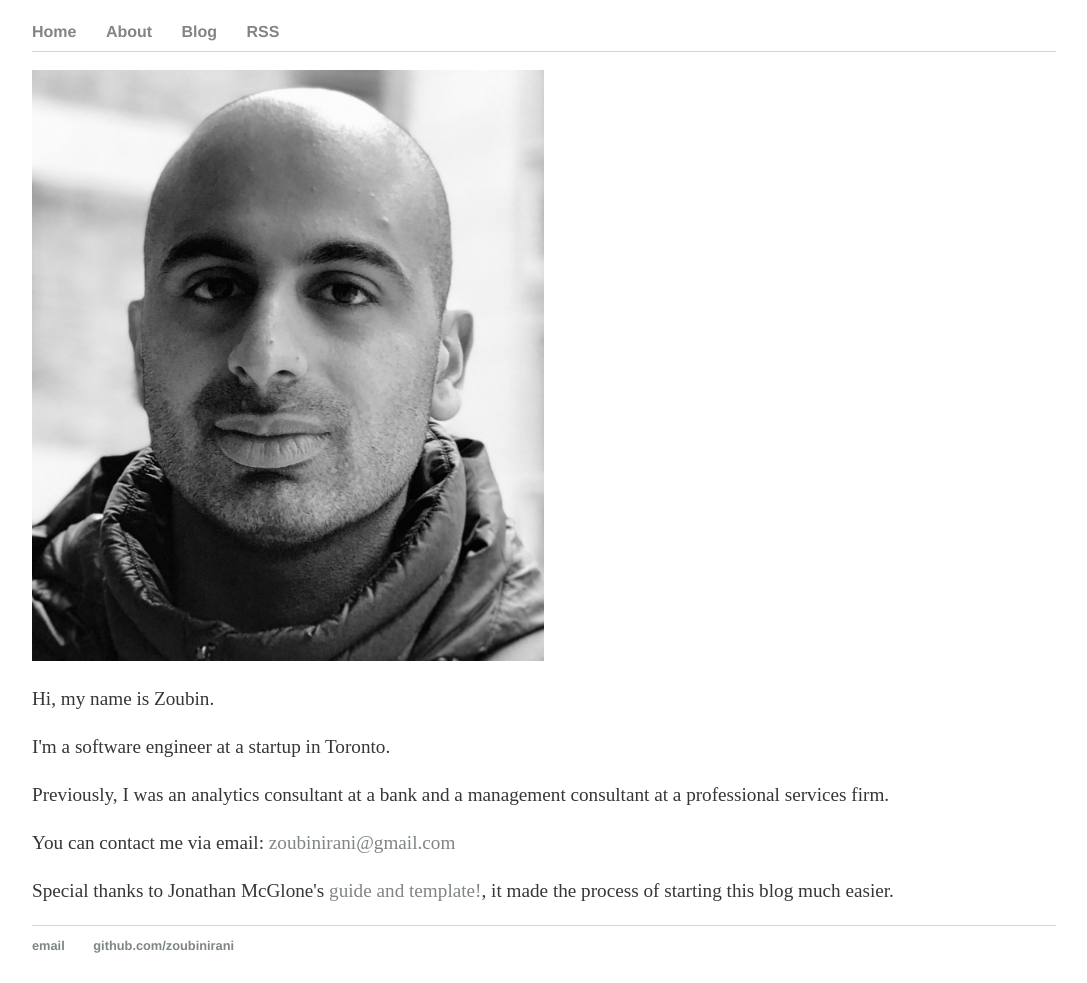
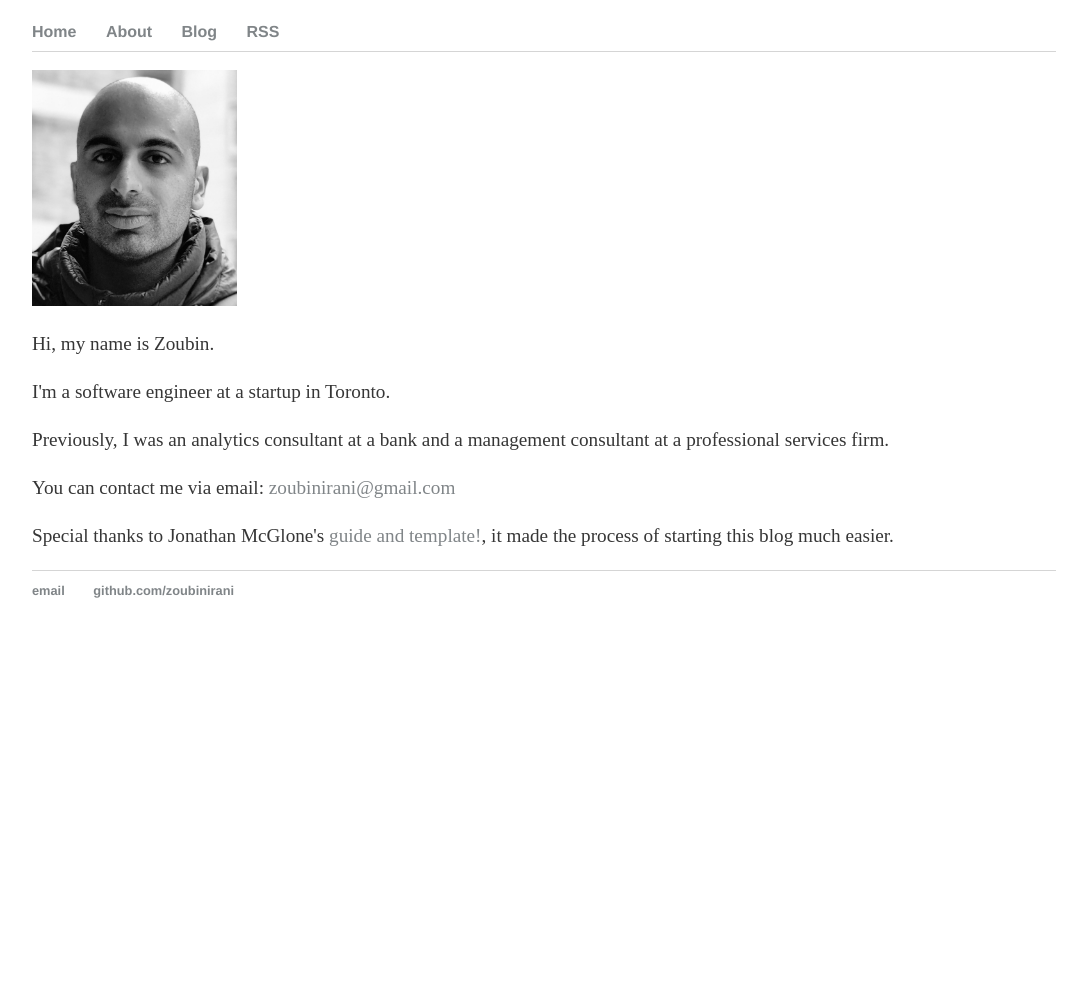
Before and after one commit to zoubinirani/zoubinirani.github.io, a Jekyll site: the page built from about/index.html, in a window 1280 px wide. Shown: the whole page, without its empty margins (96-1183 px from the left). Built offline with Jekyll 4.4.1, drawn with Linux system fonts in a browser that asks for light colours; after the commit the page ends 900 px from its top, so only the background shows below that.

Commit message:
Resize profile photo

```diff
--- a/about/index.html
+++ b/about/index.html
@@ -3,7 +3,7 @@ layout: default
 title: About Me | Zoubin Irani
 ---
 <br>
-<img src="../static/img/zoubin.jpeg" alt="Zoubin Irani" style="max-width:50%;height:auto">
+<img src="../static/img/zoubin.jpeg" alt="Zoubin Irani" style="max-width:20%;height:auto">
 <br>
 <div class="container">
 <p>Hi, my name is Zoubin.</p>
```
